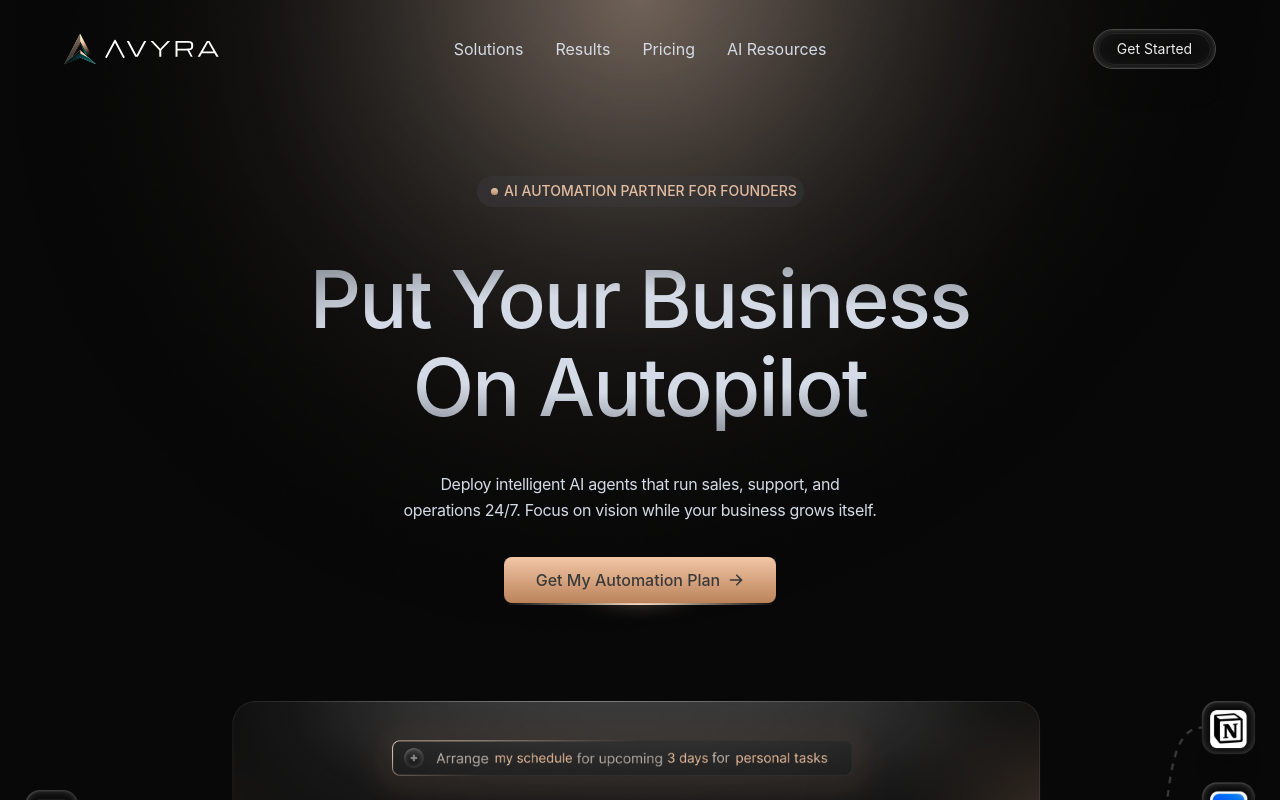
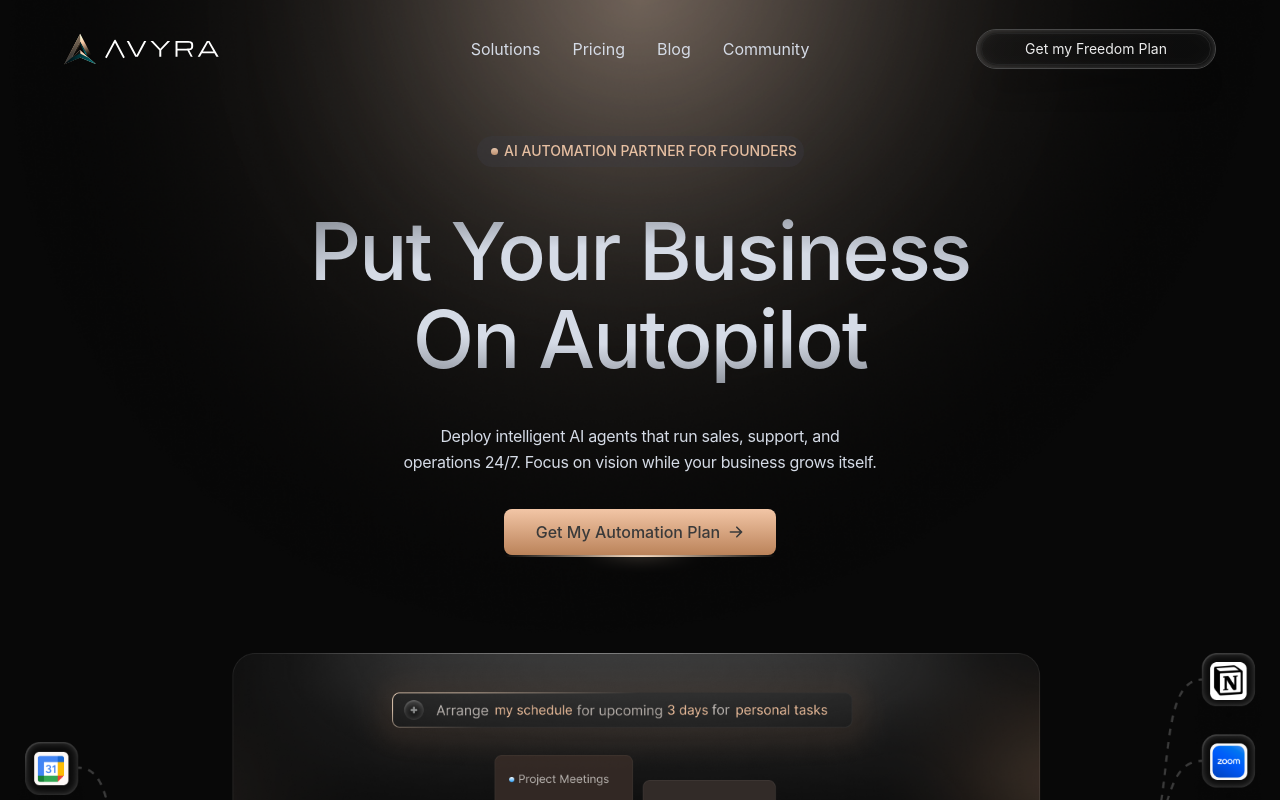
Before and after one commit to AvyraOS/avyra-ai, a Next.js app: page / in a window 1280 px wide. Shown: the top 800 px of the page. Built offline with nearby package versions, Linux system fonts and the light colour scheme.

Commit message:
fixed some copy and hero a little

```diff
--- a/src/app/agents/page.tsx
+++ b/src/app/agents/page.tsx
@@ -205,7 +205,7 @@ export default function Agents() {
           </div>
         </div>
         <Link href="/agents" className="text-[#d5dbe6] text-[16px] font-normal font-['Inter'] tracking-[-0.32px] leading-[25.6px] text-center hover:text-[#f2c6a6] transition-colors duration-300">
-          See All Agents
+          View Plans & Pricing
         </Link>
       </motion.div>
 
--- a/src/app/demo/page.tsx
+++ b/src/app/demo/page.tsx
@@ -184,7 +184,7 @@ export default function Demo() {
               className="w-full h-full bg-gradient-to-b from-[#f2c6a6] to-[#bc845b] rounded-[8px] flex items-center justify-center gap-1.5 px-4 md:px-8 py-3 relative z-10 hover:from-[#f4c8a8] hover:to-[#be865d] transition-all duration-300"
             >
               <span className="text-[#3a3a3a] text-[16px] font-semibold font-['Inter'] tracking-[-0.16px] leading-[20px]">
-                Book My Call
+                Book my Freedom Call
               </span>
               <div className="w-[22px] h-[22px]">
                 <svg width="22" height="22" viewBox="0 0 22 22" fill="none">
@@ -200,7 +200,7 @@ export default function Demo() {
           href="/settings/billing"
           className="text-[#d5dbe6] text-[16px] font-normal font-['Inter'] tracking-[-0.32px] leading-[25.6px] text-center hover:text-[#f2c6a6] transition-colors duration-300"
         >
-          Take me to Pricing
+          View Plans & Pricing
         </Link>
       </motion.div>
 
--- a/src/app/transformation-plan/page.tsx
+++ b/src/app/transformation-plan/page.tsx
@@ -124,7 +124,7 @@ export default function TransformationPlan() {
               />
             </div>
             <div className="flex flex-col font-['Inter'] font-medium justify-center leading-[0] text-[#d5dbe6] text-[12px] md:text-[15px] text-nowrap tracking-[0.65px] uppercase">
-              <p className="leading-[16.9px] whitespace-pre">PERSONALIZED AI STRATEGY AND ROADMAP</p>
+              <p className="leading-[16.9px] whitespace-pre">PLUG-AND-PLAY AI STRATEGY AND ROADMAP</p>
             </div>
           </div>
 
@@ -228,7 +228,7 @@ export default function TransformationPlan() {
               className="w-full h-full bg-gradient-to-b from-[#f2c6a6] to-[#bc845b] rounded-[8px] flex items-center justify-center gap-1.5 px-4 md:px-8 py-3 relative z-10"
             >
               <span className="text-[#3a3a3a] text-[16px] font-semibold font-['Inter'] tracking-[-0.16px] leading-[20px]">
-                Get My Custom Plan
+                Get my Freedom Blueprint
               </span>
               <div className="w-[22px] h-[22px]">
                 <svg width="22" height="22" viewBox="0 0 22 22" fill="none">
--- a/src/components/landing/footer.tsx
+++ b/src/components/landing/footer.tsx
@@ -95,7 +95,7 @@ const Footer = () => {
           <div className="max-w-2xl mx-auto mb-8">
             <p className="text-[#d5dbe6] text-[16px] leading-[25.6px] tracking-[-0.32px]">
               Get your time back with a plug-and-play AI team.<br />
-              Start your 7-day free trial—no limits, no learning curve.
+              Join hundreds of ambitious founders building with freedom.
             </p>
           </div>
 
@@ -115,7 +115,7 @@ const Footer = () => {
                   href="/intake"
                   className="relative z-50 inline-flex items-center justify-center bg-gradient-to-b from-[#f2c6a6] to-[#bb835a] text-[#3a3a3a] px-8 rounded-lg text-base font-medium font-['Inter'] transition-all duration-300 hover:opacity-90 cursor-pointer h-[46px]"
                 >
-                  <span>Get my automation plan</span>
+                  <span>Get my Freedom Plan</span>
                   <svg
                     className="ml-2 w-4 h-4 transform transition-transform duration-300 group-hover:translate-x-1"
                     fill="currentColor"
--- a/src/components/landing/hero.tsx
+++ b/src/components/landing/hero.tsx
@@ -122,7 +122,7 @@ const Hero = () => {
              }} />
 
                 {/* Client Logos Animation - At background level */}
-        <div className="absolute bottom-[60px] md:bottom-[80px] left-1/2 transform -translate-x-1/2 w-full -z-10">
+        <div className="absolute bottom-[80px] md:bottom-[110px] left-1/2 transform -translate-x-1/2 w-full -z-10">
           <div className="w-full flex justify-center relative">
             {/* Solid background blockers on left and right */}
             <div className="absolute left-0 top-0 w-[15%] h-[50px] sm:h-[65px] md:h-[80px] bg-[#080808] z-[20]"></div>
@@ -169,7 +169,7 @@ const Hero = () => {
       </div>
 
       {/* Top Pill - Separate layer behind gradient */}
-      <div className="absolute top-[120px] md:top-[22vh] left-1/2 transform -translate-x-1/2 z-10 text-center px-4 w-full">
+      <div className="absolute top-[120px] md:top-[17vh] left-1/2 transform -translate-x-1/2 z-10 text-center px-4 w-full">
         <div className="mb-3 sm:mb-4 md:mb-6">
           <div className="TopPill w-[21rem] sm:w-[327px] md:w-[327px] h-[1.875rem] sm:h-[31.20px] md:h-[31.20px] relative bg-[#1a1b20] rounded-3xl overflow-hidden mx-auto">
             <div className="Container size-[1.0625rem] sm:size-[18.40px] md:size-[18.40px] left-[0.5rem] sm:left-[8.60px] md:left-[8.60px] top-[0.40625rem] sm:top-[6.60px] md:top-[6.60px] absolute overflow-hidden">
@@ -181,7 +181,7 @@ const Hero = () => {
       </div>
 
       {/* Main Content Layer - positioned with better spacing below pill */}
-      <div className="absolute top-[170px] md:top-[calc(22vh+70px)] left-1/2 transform -translate-x-1/2 z-30 text-center px-4 w-full">
+      <div className="absolute top-[170px] md:top-[calc(16vh+70px)] left-1/2 transform -translate-x-1/2 z-30 text-center px-4 w-full max-w-[1440px]">
 
         {/* Hero content */}
         <div className="text-center opacity-0 hero-main-content">
@@ -317,12 +317,6 @@ const Hero = () => {
               />
             </div>
 
-            {/* Social Proof Text - Responsive spacing above logos */}
-            <div className="mt-[48px] md:mt-[64px] text-center relative z-30">
-              <p className="text-[#D5DBE6] text-sm md:text-base font-normal font-['Inter'] opacity-60">
-                Loved by 100+ companies
-              </p>
-            </div>
 
 
 
@@ -345,6 +339,13 @@ const Hero = () => {
 
           </div>
       </div>
+
+      {/* Social Proof Text - Fixed positioning to maintain consistent distance from bottom */}
+      <div className="absolute bottom-[190px] md:bottom-[210px] left-1/2 transform -translate-x-1/2 z-30 text-center w-full max-w-[1440px]">
+        <p className="text-[#D5DBE6] text-sm md:text-base font-normal font-['Inter'] opacity-60">
+          Loved by 100+ companies
+        </p>
+      </div>
     </section>
   );
 };
--- a/src/components/landing/integrations.tsx
+++ b/src/components/landing/integrations.tsx
@@ -92,7 +92,7 @@ const Integrations = () => {
 
           {/* Section Pill */}
           <div className="mb-6 flex justify-center">
-            <div className="bg-[#1b1c20] h-[31px] w-[150px] rounded-[24px] relative overflow-hidden">
+            <div className="bg-[#1b1c20] h-[31px] w-[160px] rounded-[24px] relative overflow-hidden ">
               {/* Gradient dot */}
               <div className="absolute left-[8.6px] top-[6.6px] w-[18.4px] h-[18.4px]">
                 <div className="absolute left-1/2 top-[31.25%] bottom-[31.25%] w-[6.9px] rounded-[6.9px] bg-gradient-to-b from-[#f2c6a6] to-[#bc845b] transform -translate-x-1/2">
@@ -100,7 +100,7 @@ const Integrations = () => {
                 </div>
               </div>
               {/* Text */}
-              <div className="absolute left-[27.6px] top-[4.6px] bg-gradient-to-b from-[#f2c6a6] to-[#bc845b] bg-clip-text text-transparent font-medium text-[14px] leading-[22px] tracking-[-0.14px]">
+              <div className="absolute left-[27.6px] top-[4.6px] bg-gradient-to-b from-[#f2c6a6] to-[#bc845b] bg-clip-text text-transparent font-medium text-[14px] leading-[22px] tracking-[-0.14px] ">
                 COLLABORATION
               </div>
             </div>
--- a/src/components/landing/navbar.tsx
+++ b/src/components/landing/navbar.tsx
@@ -96,12 +96,13 @@ const Navbar = () => {
               >
                 Solutions
               </Link>
-              <Link
+              {/* <Link
                 href="#results"
                 className="text-[#d5dbe6] text-base font-normal font-['Inter'] leading-relaxed hover:text-white transition-colors duration-200 whitespace-nowrap"
               >
                 Results
-              </Link>
+              </Link> */}
+
               <Link
                 href="#pricing"
                 className="text-[#d5dbe6] text-base font-normal font-['Inter'] leading-relaxed hover:text-white transition-colors duration-200 whitespace-nowrap"
@@ -109,18 +110,24 @@ const Navbar = () => {
                 Pricing
               </Link>
               <Link
-                href="#ai-resources"
+                href="#blog"
                 className="text-[#d5dbe6] text-base font-normal font-['Inter'] leading-relaxed hover:text-white transition-colors duration-200 whitespace-nowrap"
               >
-                AI Resources
+                Blog
+              </Link>
+              <Link
+                href="#community"
+                className="text-[#d5dbe6] text-base font-normal font-['Inter'] leading-relaxed hover:text-white transition-colors duration-200 whitespace-nowrap"
+              >
+                Community
               </Link>
             </div>
 
             {/* Get Started Button - Only show on large screens */}
             <Link href="/intake" className="hidden lg:block group">
-              <div className="w-[123px] h-10 relative rounded-[100px] shadow-[inset_0px_0px_8px_0px_rgba(248,248,248,0.25),0px_32px_24px_-16px_rgba(0,0,0,0.40)] border-[1.5px] border-[#484848] overflow-hidden flex justify-center items-center p-1 transition-all duration-300">
-                <div className="w-[115px] h-8 bg-gradient-to-b from-[rgba(18,18,18,0.30)] to-[rgba(18,18,18,0.30)] bg-[rgba(248,248,248,0.01)] rounded-[100px] border-[1.5px] border-[#242424] backdrop-blur-[6px] overflow-hidden flex items-center justify-center transition-all duration-300 group-hover:shadow-[inset_0px_0px_20px_0px_rgba(255,225,198,0.2),inset_0px_0px_12px_0px_rgba(242,198,166,0.3),inset_0px_0px_6px_0px_rgba(242,198,166,0.5)] group-hover:border-[#f2c6a6]/30">
-                  <div className="text-[#f8f8f8]/95 text-sm font-normal font-['Inter'] leading-tight transition-colors duration-300 group-hover:text-[#f2c6a6]">Get Started</div>
+              <div className="w-[240px] h-10 relative rounded-[100px] shadow-[inset_0px_0px_8px_0px_rgba(248,248,248,0.25),0px_32px_24px_-16px_rgba(0,0,0,0.40)] border-[1.5px] border-[#484848] overflow-hidden flex justify-center items-center p-1 transition-all duration-300">
+                <div className="w-[236px] h-8 bg-gradient-to-b from-[rgba(18,18,18,0.30)] to-[rgba(18,18,18,0.30)] bg-[rgba(248,248,248,0.01)] rounded-[100px] border-[1.5px] border-[#242424] backdrop-blur-[6px] overflow-hidden flex items-center justify-center transition-all duration-300 group-hover:shadow-[inset_0px_0px_20px_0px_rgba(255,225,198,0.2),inset_0px_0px_12px_0px_rgba(242,198,166,0.3),inset_0px_0px_6px_0px_rgba(242,198,166,0.5)] group-hover:border-[#f2c6a6]/30">
+                  <div className="text-[#f8f8f8]/95 text-sm font-normal font-['Inter'] leading-tight transition-colors duration-300 group-hover:text-[#f2c6a6]">Get my Freedom Plan</div>
                 </div>
               </div>
             </Link>
@@ -188,13 +195,13 @@ const Navbar = () => {
             >
               Solutions
             </Link>
-            <Link
+            {/* <Link
               href="#results"
               className="text-white text-2xl font-normal font-['Inter'] py-3 border-b border-white/5 hover:text-[#f2c6a6] transition-colors"
               onClick={closeMobileMenu}
             >
               Results
-            </Link>
+            </Link> */}
             <Link
               href="#pricing"
               className="text-white text-2xl font-normal font-['Inter'] py-3 border-b border-white/5 hover:text-[#f2c6a6] transition-colors"
@@ -203,11 +210,18 @@ const Navbar = () => {
               Pricing
             </Link>
             <Link
-              href="#ai-resources"
+              href="#blog"
               className="text-white text-2xl font-normal font-['Inter'] py-3 border-b border-white/5 hover:text-[#f2c6a6] transition-colors"
               onClick={closeMobileMenu}
             >
-              AI Resources
+              Blog
+            </Link>
+            <Link
+              href="#community"
+              className="text-white text-2xl font-normal font-['Inter'] py-3 border-b border-white/5 hover:text-[#f2c6a6] transition-colors"
+              onClick={closeMobileMenu}
+            >
+              Community
             </Link>
           </div>
 
@@ -228,7 +242,7 @@ const Navbar = () => {
                 >
                   {/* Button Content */}
                   <div className="w-full h-full bg-gradient-to-b from-[#f2c6a6] to-[#bb835a] text-[#3a3a3a] rounded-lg flex items-center justify-center text-base font-medium font-['Inter'] transition-all duration-300 hover:opacity-90">
-                    <span>Get My Automation Plan</span>
+                    <span>Get My Freedom Plan</span>
                     <svg
                       className="ml-2 w-4 h-4 transform transition-transform duration-300 group-hover:translate-x-1"
                       fill="currentColor"
--- a/src/components/landing/ops-team.tsx
+++ b/src/components/landing/ops-team.tsx
@@ -109,7 +109,7 @@ const OpsTeam = () => {
               </div>
               {/* Text */}
               <div className="absolute left-[27.6px] top-[4.6px] bg-gradient-to-b from-[#f2c6a6] to-[#bc845b] bg-clip-text text-transparent font-medium text-[14px] leading-[22px] tracking-[-0.14px]">
-                FOUNDER FREEDOM
+                TRANSFORMATION
               </div>
             </div>
           </div>
```
